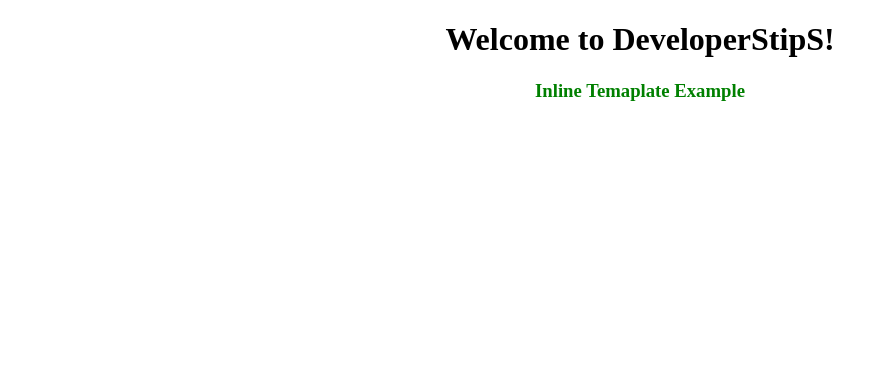
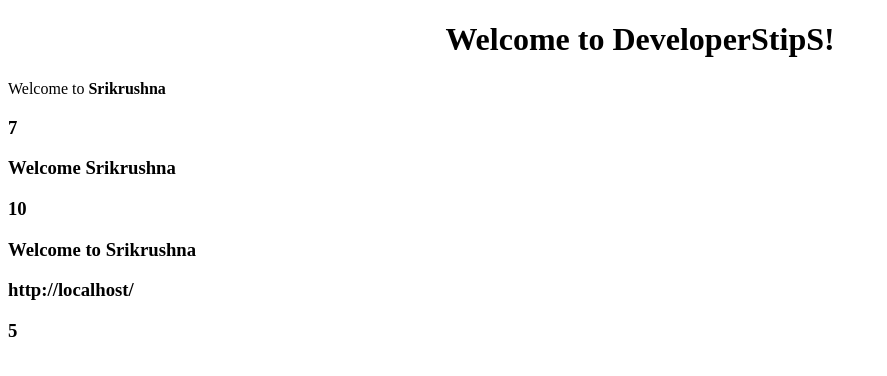
Before and after one commit to SrikrushnaP/angular_tutorial, an Angular app: page / in a window 1280 px wide. Shown: the top 376 px of the page, without its empty margins (0-887 px from the left). Built offline with nearby package versions, Linux system fonts and the light colour scheme.

Commit message:
Understanding of interpolation

```diff
--- a/src/app/app.component.html
+++ b/src/app/app.component.html
@@ -3,6 +3,6 @@
   <h1>
     Welcome to {{ title }}!
   </h1>
-  <app-first></app-first>
 </div>
+<app-first></app-first>
 <router-outlet></router-outlet>
--- a/src/app/first/first.component.ts
+++ b/src/app/first/first.component.ts
@@ -3,19 +3,34 @@ import { Component, OnInit } from '@angular/core';
 @Component({
   selector: 'app-first',
   template: `
-			<h3>Inline Temaplate Example</h3>
+			<p>Welcome to <strong>{{ name }}</strong></p>
+			<h3>{{ 2+5 }}</h3>
+			<h3>{{ "Welcome " + name }}</h3>
+			<h3>{{ name.length }}</h3>
+			<h3>{{ greetUser() }}</h3>
+			<h3>{{ currentUrl }}</h3>
+			<h3>{{ 1+1+newVal() }}</h3>
   `,
   styles: [`
-		h3{
-			color: green;
-		}
+
   `]
 })
 export class FirstComponent implements OnInit {
+
+	public name = 'Srikrushna';
+
+	public currentUrl = window.location.href;
 
   constructor() { }
 
   ngOnInit() {
   }
 
+  greetUser(){
+  	return "Welcome to "+this.name;
+  }
+
+  newVal(){
+  	return 3;
+  }
 }
```
